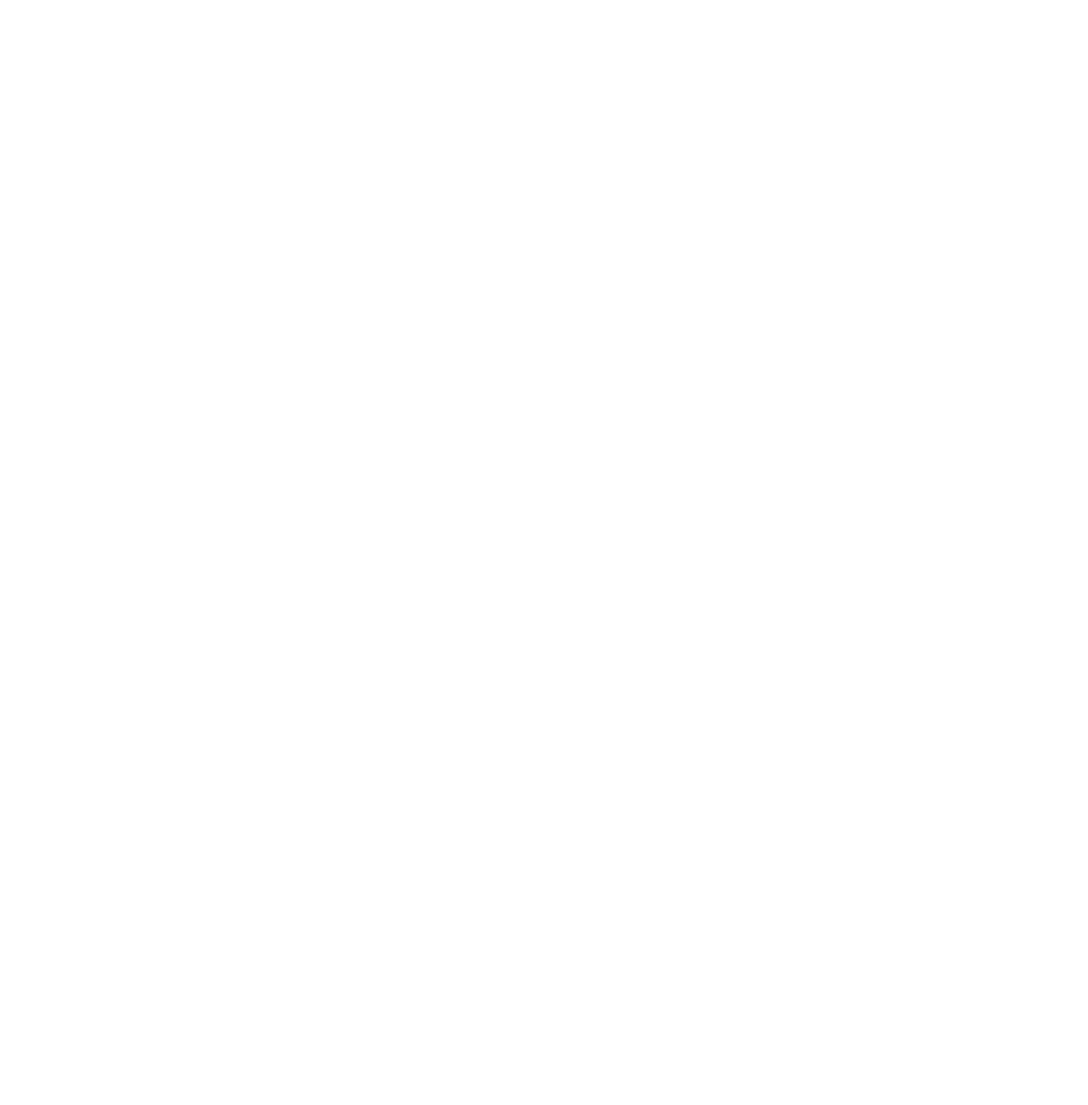
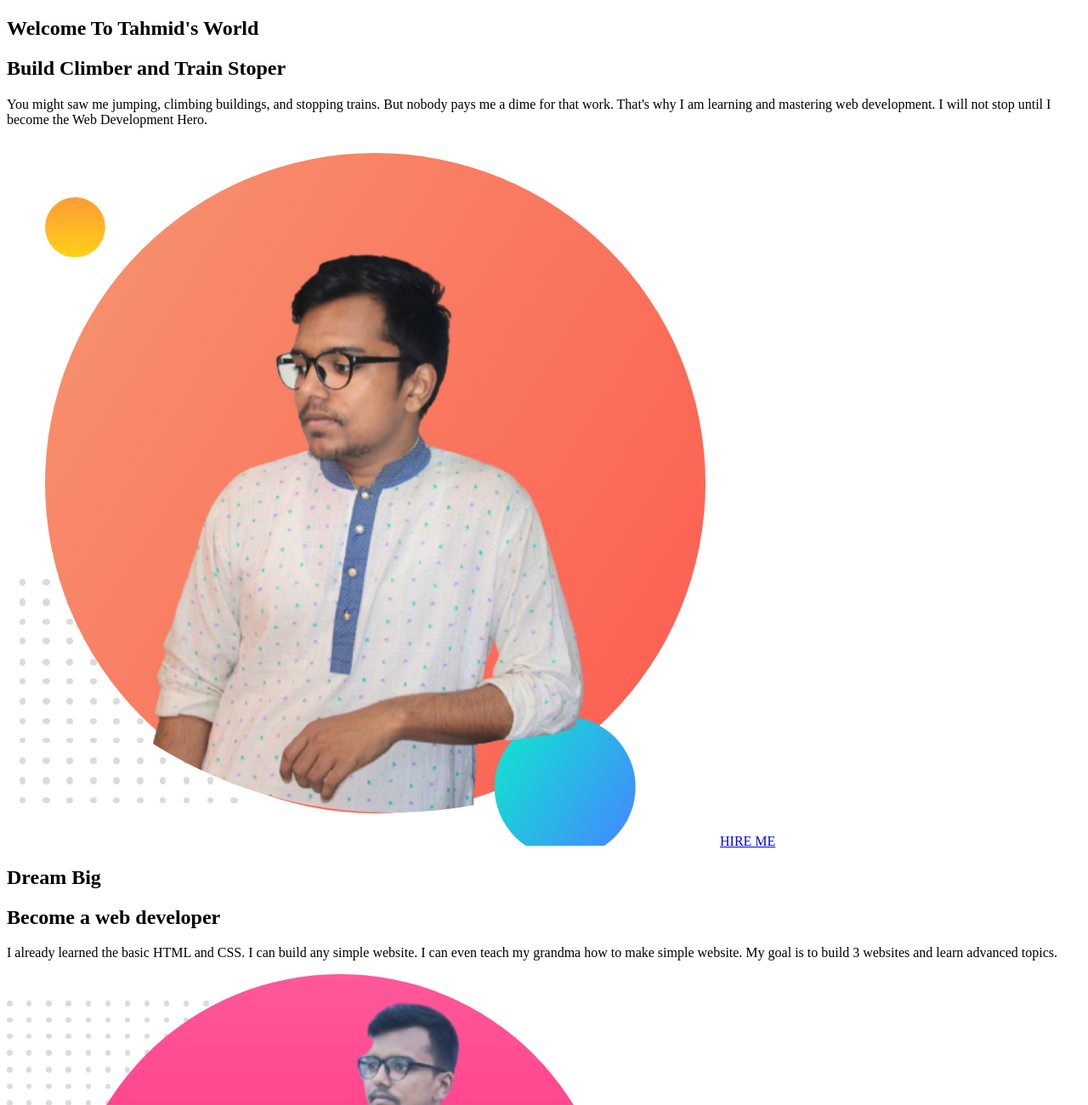
Before and after one commit to tahmidtania/my-developer-protfolio, a plain HTML site: page index.html in a window 1280 px wide. Shown: the top 1300 px of the page at 85% size. Before the commit the page ends 800 px from the top, so only its background shows below. Drawn offline with Linux system fonts and the light colour scheme.

Commit message:
dream big

```diff
--- a/index.html
+++ b/index.html
@@ -9,6 +9,27 @@
 
 </head>
 <body>
-
+    <section>
+        <div>
+            <h1>Welcome To Tahmid's World</h1>
+            <h2>Build Climber and Train Stoper</h2>
+            <p>You might saw me jumping, climbing buildings, and stopping trains. But nobody pays me a dime for that work. That's why I am learning and mastering web development. I will not stop until I become the Web Development Hero.</p>
+        </div>
+        <div>
+            <img src="images/my-bg.png" alt="">
+            <a href="file:///C:/Users/Tahmid/OneDrive/Desktop/project/my-developer-protfolio/index.html">HIRE ME</a>
+        </div>
+    </section>
+    <section>
+        <div>
+            <h1>Dream Big</h1>
+            <h2>Become a web developer</h2>
+            <p>I already learned the basic HTML and CSS. I can build any simple website. I can even teach my grandma how to make simple website. My goal is to build 3 websites and learn advanced topics.</p>
+        </div>
+        <div>
+            <img src="images/my-bg2.png" alt="">
+            <a href="https://tahmidtania.github.io/developer-protfolio/">DOWNLOAD RESUME</a>
+        </div>
+    </section>
 </body>
 </html>
```
Also changed, not shown: images/dream-bg.png (added), images/exp-bg.png (added), images/jhankar.png (added), images/jhankar2.png (added), images/my-bg.png (added), images/my-bg2.png (added), images/top-banner.png (added).
